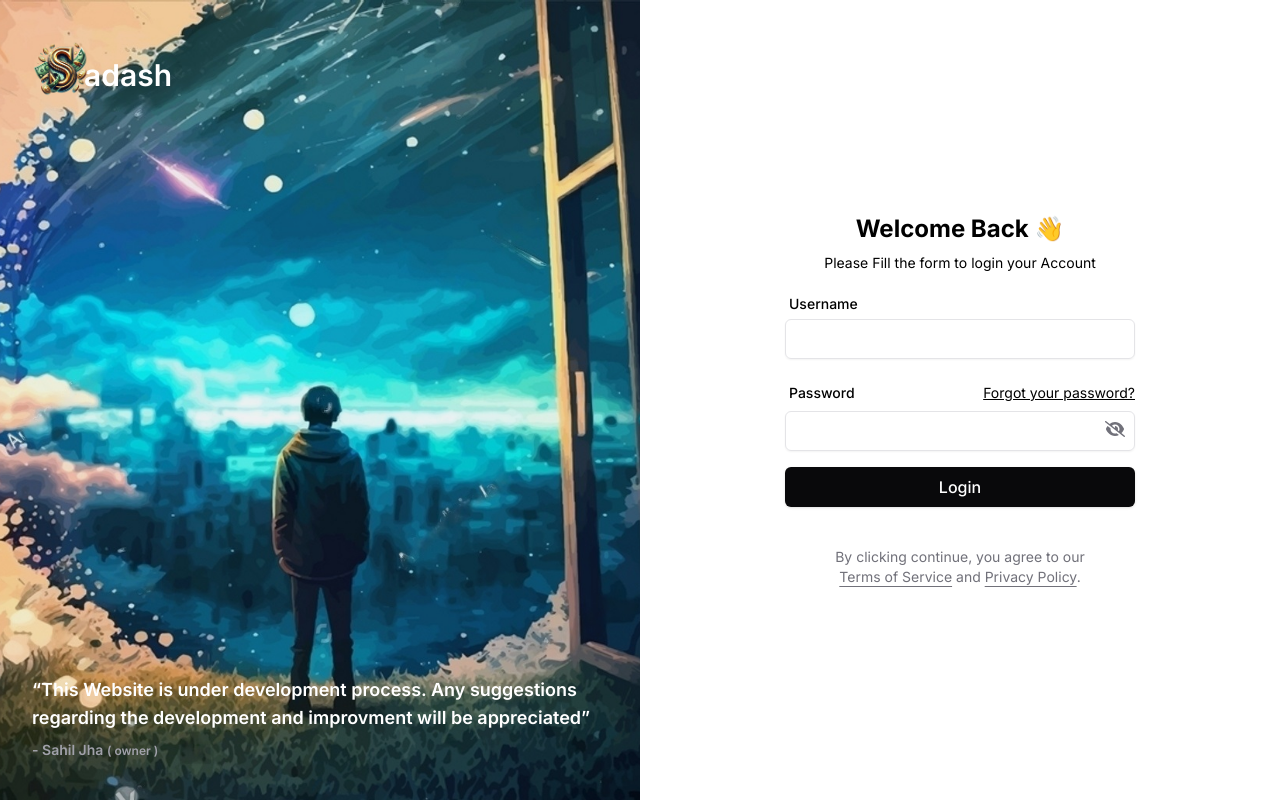
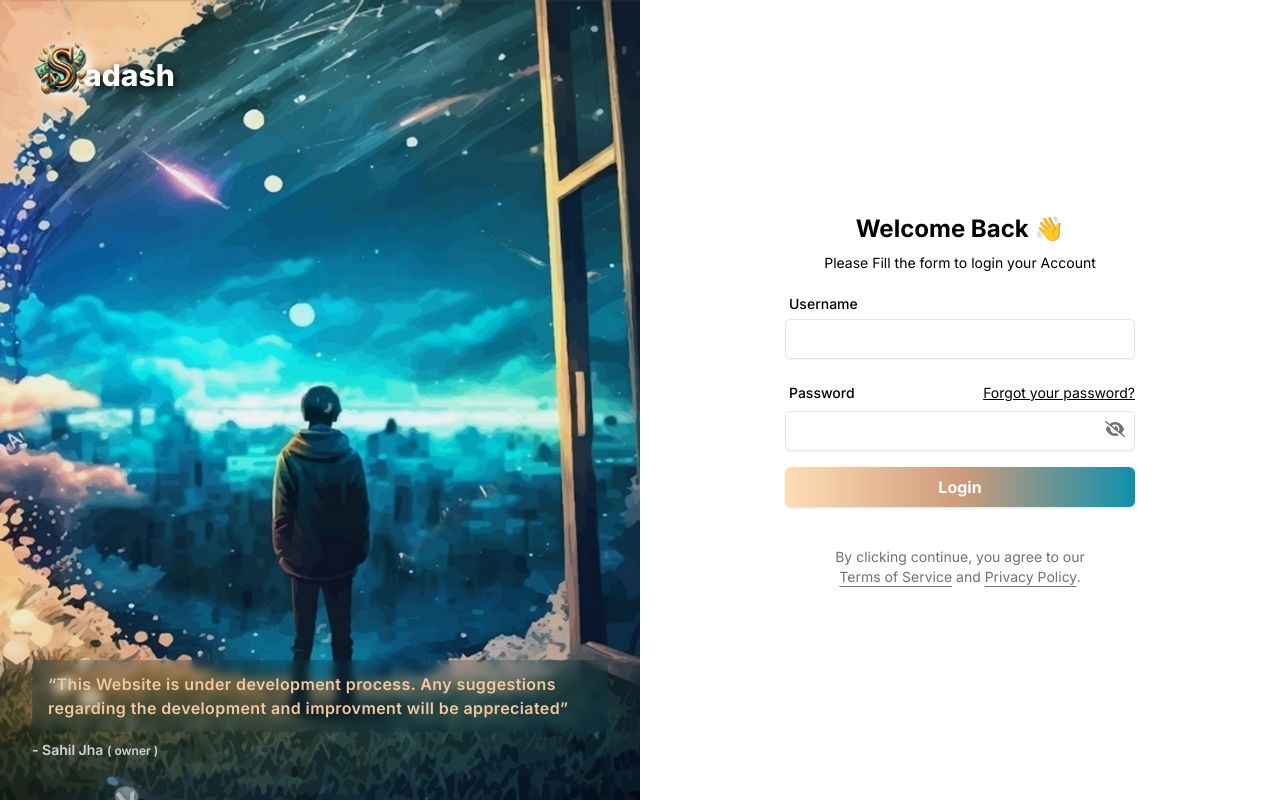
Before and after one commit to isahiljha/sadash, a Next.js app: page /management/money in a window 1280 px wide. Built offline with nearby package versions, Linux system fonts and the light colour scheme.

Commit message:
Updated design for login page and created a theme color

```diff
--- a/components/overall/Login.jsx
+++ b/components/overall/Login.jsx
@@ -84,20 +84,20 @@ export default function Login() {
         }
     };
 
+    {/* #f0c9a1 */}
 
     return (
         <div className={`${inter.className} w-full lg:grid lg:min-h-[600px] lg:grid-cols-2 xl:min-h-screen selection:bg-violet-500 selection:text-white`}>
             {/* =============== left section =========== */}
-
             <div className="relative h-full flex-col bg-muted py-4 px-4 md:px-8 md:p-10 text-dark dark:text-white lg:flex dark:border-r font-semibold">
                 <div className="absolute inset-0 bg-login-light dark:bg-login-dark bg-cover brightness-95 bg-bottom dark:bg-right-top"></div>
-                <div className="relative z-20 flex items-center text-base md:text-lg">
-                    <img src="/Images/logo-nobg.png" height={58} width={58} className='z-10' alt="" /> <span className='relative top-1.5 text-3xl drop-shadow-lg shadow-black -left-1.5 text-white'>adash</span>
+                <div className="relative z-20 flex items-center text-base md:text-lg select-none">
+                    <img src="/Images/logo-nobg.png" height={58} width={58} className='z-10 drop-shadow-[5px_2px_7px_#fff]' alt="" /> <span className='relative top-1.5 text-3xl drop-shadow-[2px_2px_4px_black] -left-1.5 font-extrabold text-white'>adash</span>
                 </div>
                 <div className="relative z-20 mt-auto">
                     <blockquote className=" space-y-3 md:space-y-2">
-                        <p className="text-base mt-11 md:text-lg opacity-0 md:opacity-100 text-white">“This Website is under development process. Any suggestions regarding the development and improvment will be appreciated”</p>
-                        <footer className="text-sm text-zinc-400 selection:!bg-black selection:text-white">- Sahil Jha <span className='text-xs'>( owner )</span></footer>
+                        <p className="text-base mt-4 md:mt-11 md:text-base opacity-0 md:opacity-100 bg-cyan-950/25 backdrop-blur-sm text-[#f0c9a1] tracking-wide rounded-md py-3 px-4">“This Website is under development process. Any suggestions regarding the development and improvment will be appreciated”</p>
+                        <footer className="text-sm text-zinc-300 selection:!bg-black selection:text-white">- Sahil Jha <span className='text-xs'>( owner )</span></footer>
                     </blockquote>
                 </div>
             </div>
@@ -148,7 +148,7 @@ export default function Login() {
                                 </div>
                             </div>
                         </div>
-                        <Button className={`w-full h-9 md:h-10 text-sm md:text-base active:scale-90 transition-all duration-100 !text-white ${isloging ? 'bg-green-500' : 'bg-dark dark:bg-white'}`} onClick={handleSubmit}
+                        <Button bg="themeBtn" className={`w-full h-9 md:h-10 text-sm md:text-base active:scale-90 transition-all duration-100`} onClick={handleSubmit}
                             disabled={isloging ? true : false}
                         >
                             {isloging ?
--- a/components/overall/Sidebar.jsx
+++ b/components/overall/Sidebar.jsx
@@ -112,19 +112,20 @@ const Sidebar = ({ sidebarState, toggleSidebar, closeMobileDrawer }) => {
           <TooltipProvider>
             <Tooltip>
               <TooltipTrigger asChild>
-                <span className={`${sidebarState ? 'text-2xl' : 'text-3xl'}`}>🎯</span>
+                <div className="absolute z-20 flex items-center text-base md:text-lg select-none">
+                  <img src="/Images/logo-nobg.png" height={!sidebarState ? 51 : 45} width={!sidebarState ? 51 : 45} className={`${sidebarState && 'relative -left-2'}`} alt="" /> {!sidebarState && <span className='relative top-1.5 text-3xl  -left-1.5 font-extrabold'>adash</span>}
+                </div>
               </TooltipTrigger>
-              <TooltipContent side="right" className={`${sidebarState ? 'flex' : 'hidden'} left-1 relative p-0`}>
-                <div className='h-12 w-40 top-12 flex justify-end items-center text-2xl font-extrabold bg-gradient-to-l from-red-700 via-red-300 to-white text-white pe-7'>Sadash</div>
+              <TooltipContent side="right" className={`${sidebarState ? 'flex' : 'hidden'} -left-3 relative p-0`}>
+                <div className='h-12 w-40 top-12 flex justify-end items-center text-2xl font-extrabold bg-gradient-to-r from-[#ffdeb5] via-[#cf9b7a] to-[#0e90ac] text-white hover:bg-gradiant-to-l hover:shadow-lg active:shadow-sm active:from-[#b4dfac] active:via-[#72a27a] active:to-[#0e90ac] pe-7 select-none'>Sadash</div>
               </TooltipContent>
             </Tooltip>
           </TooltipProvider>
           {/* <TbTargetArrow  /> */}
-          <span className='absolute left-16 text-2xl font-extrabold dark:text-white'>{!sidebarState && "Sadash"}</span>
         </div>
 
         <div className='hidden md:block'>
-          <GiBottomRight3dArrow onClick={() => toggleSidebar(!sidebarState)} className={`h-7 w-7 ${sidebarState ? 'rotate-[315deg] !left-3' : '-rotate-[225deg]'} bg-white dark:bg-zinc-800 dark:text-white p-1 rounded-full relative left-7 border dark:border-zinc-600 cursor-pointer active:scale-75 transition-all duration-500 active:shadow-md z-30`} />
+          <GiBottomRight3dArrow onClick={() => toggleSidebar(!sidebarState)} className={`h-7 w-7 ${sidebarState ? 'rotate-[315deg] !left-7' : '-rotate-[225deg]'} bg-white dark:bg-zinc-800 dark:text-white p-1 rounded-full relative left-7 border dark:border-zinc-600 cursor-pointer active:scale-75 transition-all duration-500 active:shadow-md z-30`} />
         </div>
       </div>
 
@@ -136,9 +137,9 @@ const Sidebar = ({ sidebarState, toggleSidebar, closeMobileDrawer }) => {
 
             <Tooltip>
               <TooltipTrigger asChild>
-                <Button variant="navbtn" onClick={() => goToLink('/')} className={`w-full ${sidebarState && 'ps-3'} ${isOnLink('/') ? 'bg-red-100 hover:bg-red-100 dark:bg-red-800/30' : 'bg-white dark:bg-dark'} flex justify-start gap-2`}>
-                  {isOnLink('/') && <MdSpaceDashboard className={`${isOnLink('/') && 'text-red-600'} h-5 w-5`} />}
-                  {!isOnLink('/') && <MdOutlineSpaceDashboard className={`${isOnLink('/') && 'text-red-600'} h-5 w-5`} />}
+                <Button bg={`${isOnLink('/') && 'themeBtn'}`} variant="navbtn" onClick={() => goToLink('/')} className={`w-full ${sidebarState && 'ps-3'} ${isOnLink('/') ? 'bg-red-100 hover:bg-red-100 dark:bg-red-800/30' : 'bg-white dark:bg-dark'} flex justify-start gap-2`}>
+                  {isOnLink('/') && <MdSpaceDashboard className={`${isOnLink('/') && 'text-teal-500'} h-5 w-5`} />}
+                  {!isOnLink('/') && <MdOutlineSpaceDashboard className={`${isOnLink('/') && 'text-teal-500'} h-5 w-5`} />}
                   {!sidebarState && "Dashboard"}
                 </Button>
               </TooltipTrigger>
@@ -163,11 +164,11 @@ const Sidebar = ({ sidebarState, toggleSidebar, closeMobileDrawer }) => {
             {/* ----------------------------- menu accordion starts ------------------------- */}
             <Accordion value={accordVal} onValueChange={setAccordVal} type="single" collapsible>
               <AccordionItem value="management" className="border-b-0">
-                <AccordionTrigger className={`py-0 hover:no-underline data-[state=open]:border-b-2 rounded-md data-[state=open]:border-red-500`}>
+                <AccordionTrigger className={`py-0 hover:no-underline data-[state=open]:border-b-2 rounded-md data-[state=open]:border-teal-500`}>
                   <Tooltip>
                     <TooltipTrigger asChild>
                       <DivButton variant="navbtn" className={`w-full ${sidebarState && 'ps-3 -mr-5'} bg-white shadow-none hover:shadow-sm flex justify-start gap-2`}>
-                        {accordVal && <BsClipboardDataFill className='h-5 w-5 text-red-600' />}
+                        {accordVal && <BsClipboardDataFill className='h-5 w-5 text-teal-500' />}
                         {!accordVal && <BsClipboardData className='h-5 w-5' />}
                         {!sidebarState && "Management"}</DivButton>
                     </TooltipTrigger>
@@ -180,8 +181,8 @@ const Sidebar = ({ sidebarState, toggleSidebar, closeMobileDrawer }) => {
                 <AccordionContent className="py-2 ps-5">
                   <Tooltip>
                     <TooltipTrigger asChild>
-                      <DivButton onClick={() => goToLink('/management/money')} variant="navbtn" className={`w-full ${sidebarState && 'px-1 -left-1 relative'} ${isOnLink('/management/money') ? 'bg-red-100 hover:bg-red-100 dark:bg-red-800/30' : 'bg-white dark:bg-dark'} shadow-none hover:shadow-sm flex justify-start gap-2`}  >
-                        <GiTakeMyMoney className={`${isOnLink('/management/money') && 'text-red-600'} h-5 w-5`} />
+                      <DivButton bg={`${isOnLink('/management/money') && 'themeBtn'}`} onClick={() => goToLink('/management/money')} variant="navbtn" className={`w-full ${sidebarState && 'px-1 -left-1 relative'} ${isOnLink('/management/money') ? '' : 'bg-white dark:bg-dark'} shadow-none hover:shadow-sm flex justify-start gap-2`}  >
+                        <GiTakeMyMoney className={`${isOnLink('/management/money') && 'text-teal-500'} h-5 w-5`} />
                         {!sidebarState && "Money"}
                       </DivButton>
                     </TooltipTrigger>
@@ -192,7 +193,7 @@ const Sidebar = ({ sidebarState, toggleSidebar, closeMobileDrawer }) => {
 
                   <Tooltip>
                     <TooltipTrigger asChild>
-                      <DivButton onClick={() => goToLink('/management/work')} variant="navbtn" className={`w-full ${sidebarState && 'px-1 -left-1 relative'} ${isOnLink('/management/work') ? 'bg-red-100 hover:bg-red-100 dark:bg-red-800/30' : 'bg-white dark:bg-dark'} shadow-none hover:shadow-sm flex justify-start gap-2`}><MdWorkOutline className={`${isOnLink('/management/work') && 'text-red-600'} h-5 w-5`} /> {!sidebarState && "Work"}</DivButton>
+                      <DivButton bg={`${isOnLink('/management/work') && 'themeBtn'}`} onClick={() => goToLink('/management/work')} variant="navbtn" className={`w-full ${sidebarState && 'px-1 -left-1 relative'} ${isOnLink('/management/work') ? '' : 'bg-white dark:bg-dark'} shadow-none hover:shadow-sm flex justify-start gap-2`}><MdWorkOutline className={`${isOnLink('/management/work') && 'text-teal-500'} h-5 w-5`} /> {!sidebarState && "Work"}</DivButton>
                     </TooltipTrigger>
                     <TooltipContent side="right" className={`${sidebarState ? 'flex' : 'hidden'} left-1 relative`}>
                       <p>Work</p>
@@ -265,7 +266,7 @@ const Sidebar = ({ sidebarState, toggleSidebar, closeMobileDrawer }) => {
               </CardDescription>
             </CardHeader>
             <CardContent className="py-3 px-4 pt-0 md:p-4 md:pt-0">
-              <Button onClick={() => { goToLink('/'); logout() }}  size="sm" className="w-full gap-1 active:scale-90 transition-all duration-100 dark:bg-red-600 dark:hover:bg-red-700" variant="destructive">
+              <Button onClick={() => { goToLink('/'); logout() }} size="sm" className="w-full gap-1 active:scale-90 transition-all duration-100 dark:bg-red-600 dark:hover:bg-red-700" variant="destructive">
                 <MdLogout className='h-4 w-4' /> Logout
               </Button>
             </CardContent>
--- a/components/ui/button.jsx
+++ b/components/ui/button.jsx
@@ -27,6 +27,9 @@ const buttonVariants = cva(
         lg: "h-10 rounded-md px-8",
         icon: "h-9 w-9",
       },
+      bg: {
+        themeBtn: 'bg-gradient-to-r from-[#ffdeb5] via-[#cf9b7a] to-[#0e90ac] text-white font-bold hover:bg-gradiant-to-l active:shadow-sm active:from-[#b4dfac] active:via-[#72a27a] active:to-[#0e90ac]'
+      },
     },
     defaultVariants: {
       variant: "default",
@@ -35,11 +38,11 @@ const buttonVariants = cva(
   }
 )
 
-const Button = React.forwardRef(({ className, variant, size, asChild = false, ...props }, ref) => {
+const Button = React.forwardRef(({ className, variant, size, bg, asChild = false, ...props }, ref) => {
   const Comp = asChild ? Slot : "button"
   return (
     (<Comp
-      className={cn(buttonVariants({ variant, size, className }))}
+      className={cn(buttonVariants({ variant, size,bg, className }))}
       ref={ref}
       {...props} />)
   );
--- a/components/ui/divButton.jsx
+++ b/components/ui/divButton.jsx
@@ -27,6 +27,9 @@ const buttonVariants = cva(
         lg: "h-10 rounded-md px-8",
         icon: "h-9 w-9",
       },
+      bg: {
+        themeBtn: 'bg-gradient-to-r from-[#ffdeb5] via-[#cf9b7a] to-[#0e90ac] text-white font-bold hover:bg-gradiant-to-l active:shadow-sm active:from-[#b4dfac] active:via-[#72a27a] active:to-[#0e90ac]'
+      },
     },
     defaultVariants: {
       variant: "default",
@@ -35,11 +38,11 @@ const buttonVariants = cva(
   }
 )
 
-const DivButton = React.forwardRef(({ className, variant, size, asChild = false, ...props }, ref) => {
+const DivButton = React.forwardRef(({ className, variant, size, bg, asChild = false, ...props }, ref) => {
   const Comp = asChild ? Slot : "div"
   return (
     (<Comp
-      className={cn(buttonVariants({ variant, size, className }))}
+      className={cn(buttonVariants({ variant, size,bg, className }))}
       ref={ref}
       {...props} />)
   );
--- a/components/ui/input.jsx
+++ b/components/ui/input.jsx
@@ -7,7 +7,7 @@ const Input = React.forwardRef(({ className, type, ...props }, ref) => {
     (<input
       type={type}
       className={cn(
-        "flex h-10 w-full rounded-md border border-zinc-200 bg-transparent px-3 py-1 text-sm shadow-sm transition-colors file:border-0 file:bg-transparent file:text-sm file:font-medium placeholder:text-zinc-500 focus-visible:outline-none focus-visible:ring-1 focus-visible:ring-zinc-950 disabled:cursor-not-allowed disabled:opacity-50 dark:border-zinc-800 dark:placeholder:text-zinc-400 dark:focus-visible:ring-zinc-300",
+        "flex h-10 w-full rounded-md border border-zinc-200 bg-transparent px-3 py-1 text-sm shadow-sm transition-colors file:border-0 file:bg-transparent file:text-sm file:font-medium placeholder:text-zinc-500 focus-visible:outline-none focus-visible:ring-1 focus-visible:ring-[#ebb780] disabled:cursor-not-allowed disabled:opacity-50 dark:border-zinc-800 dark:placeholder:text-zinc-400 dark:focus-visible:ring-zinc-300",
         className
       )}
       ref={ref}
```
